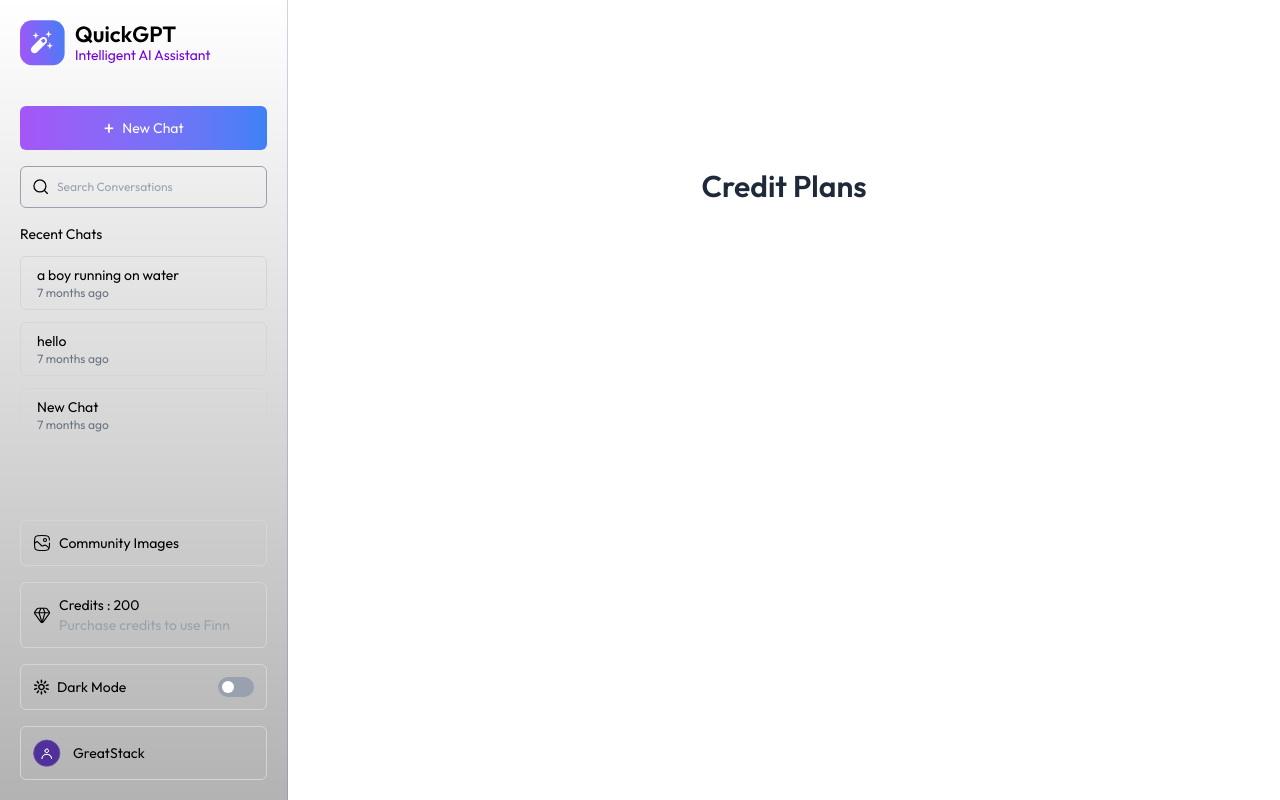
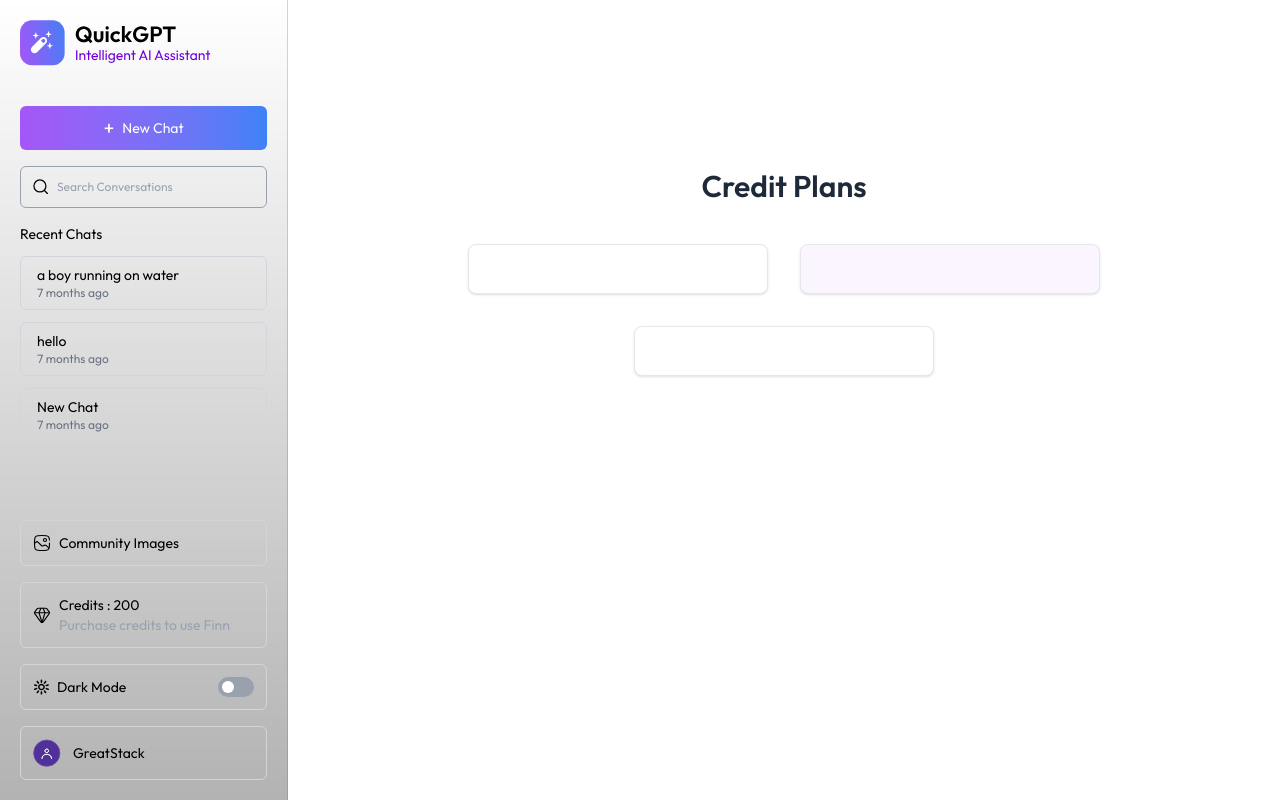
Before and after one commit to adil-aad/Finn, a React (Vite) app in the folder client/: page /credits in a window 1280 px wide. Built offline with nearby package versions, Linux system fonts and the light colour scheme.

Commit message:
feat: add rendering of plans in Credits component

```diff
--- a/client/src/pages/Credits.jsx
+++ b/client/src/pages/Credits.jsx
@@ -23,6 +23,16 @@ const Credits = () => {
       <h2 className='text-3xl font-semibold text-center mb-10 xl:mt-30
       text-gray-800 dark:text-white'>Credit Plans</h2>
 
+      <div className='flex flex-wrap justify-center gap-8'>
+        {plans.map((plan)=>(
+          <div key={plan._id} className={`border border-gray-200 dark:border-purple-700 rounded-lg
+          shadow hover:shadow-lg transition-shadow p-6 min-w-[300px] flex flex-col
+          ${plan._id === 'pro' ? "bg-purple-50 dark:bg-purple-900" : "bg-white dark:bg-transparent"}`}>
+
+          </div>
+        ))}
+      </div>
+
     </div>
   )
 }
```
